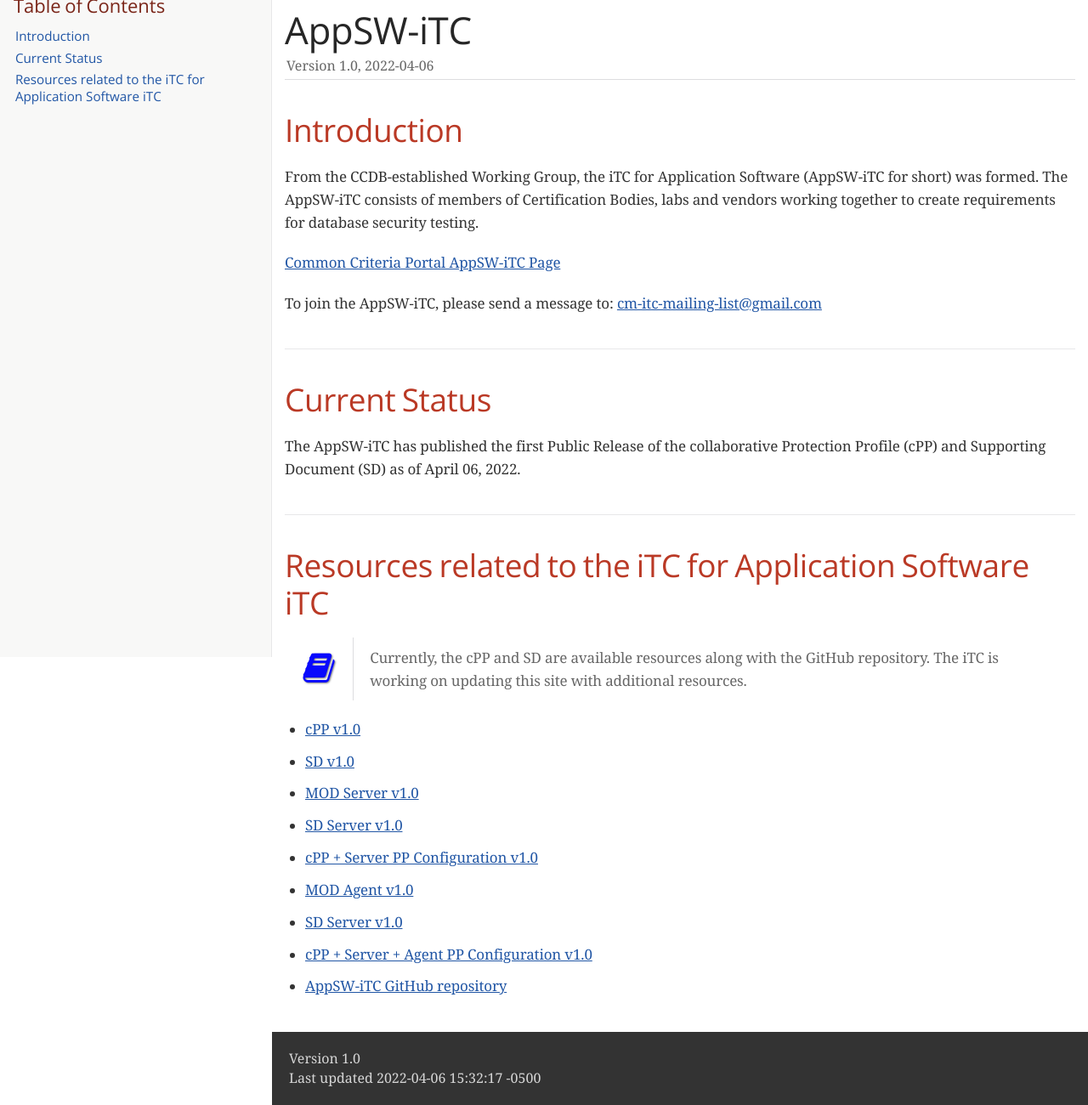
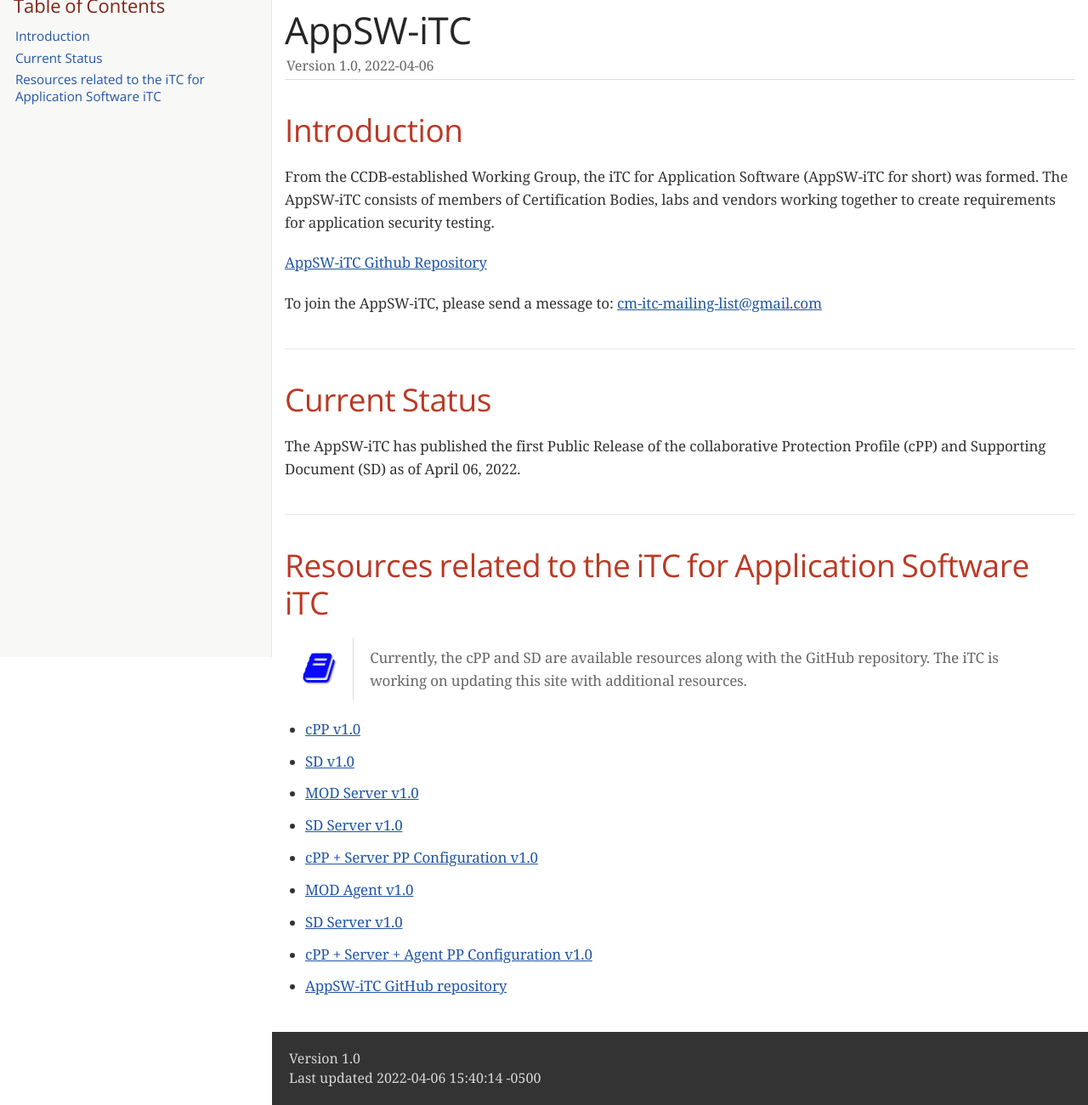
Before and after one commit to appswcpp/appswcpp.github.io, a plain HTML site: page index.html in a window 1280 px wide. Shown: the part 27-1327 px from the top of the page at 85% size. Drawn offline with nearby package versions, Linux system fonts and the light colour scheme; a web font is replaced by a local one.

Commit message:
Removed DBMS links
Changed dmbs cc portal link to App SW github repo

```diff
--- a/index.html
+++ b/index.html
@@ -476,10 +476,10 @@
 <h2 id="_introduction">Introduction</h2>
 <div class="sectionbody">
 <div class="paragraph">
-<p>From the CCDB-established Working Group, the iTC for Application Software (AppSW-iTC for short) was formed. The AppSW-iTC consists of members of Certification Bodies, labs and vendors working together to create requirements for database security testing.</p>
+<p>From the CCDB-established Working Group, the iTC for Application Software (AppSW-iTC for short) was formed. The AppSW-iTC consists of members of Certification Bodies, labs and vendors working together to create requirements for application security testing.</p>
 </div>
 <div class="paragraph">
-<p><a href="https://www.commoncriteriaportal.org/communities/database_management_systems.cfm">Common Criteria Portal AppSW-iTC Page</a></p>
+<p><a href="https://github.com/appswcpp/repository">AppSW-iTC Github Repository</a></p>
 </div>
 <div class="paragraph">
 <p>To join the AppSW-iTC, please send a message to: <a href="mailto:cm-itc-mailing-list@gmail.com">cm-itc-mailing-list@gmail.com</a></p>
@@ -548,7 +548,7 @@
 <div id="footer">
 <div id="footer-text">
 Version 1.0<br>
-Last updated 2022-04-06 15:32:17 -0500
+Last updated 2022-04-06 15:40:14 -0500
 </div>
 </div>
 </body>
```
Also changed, not shown: 1 other file.
